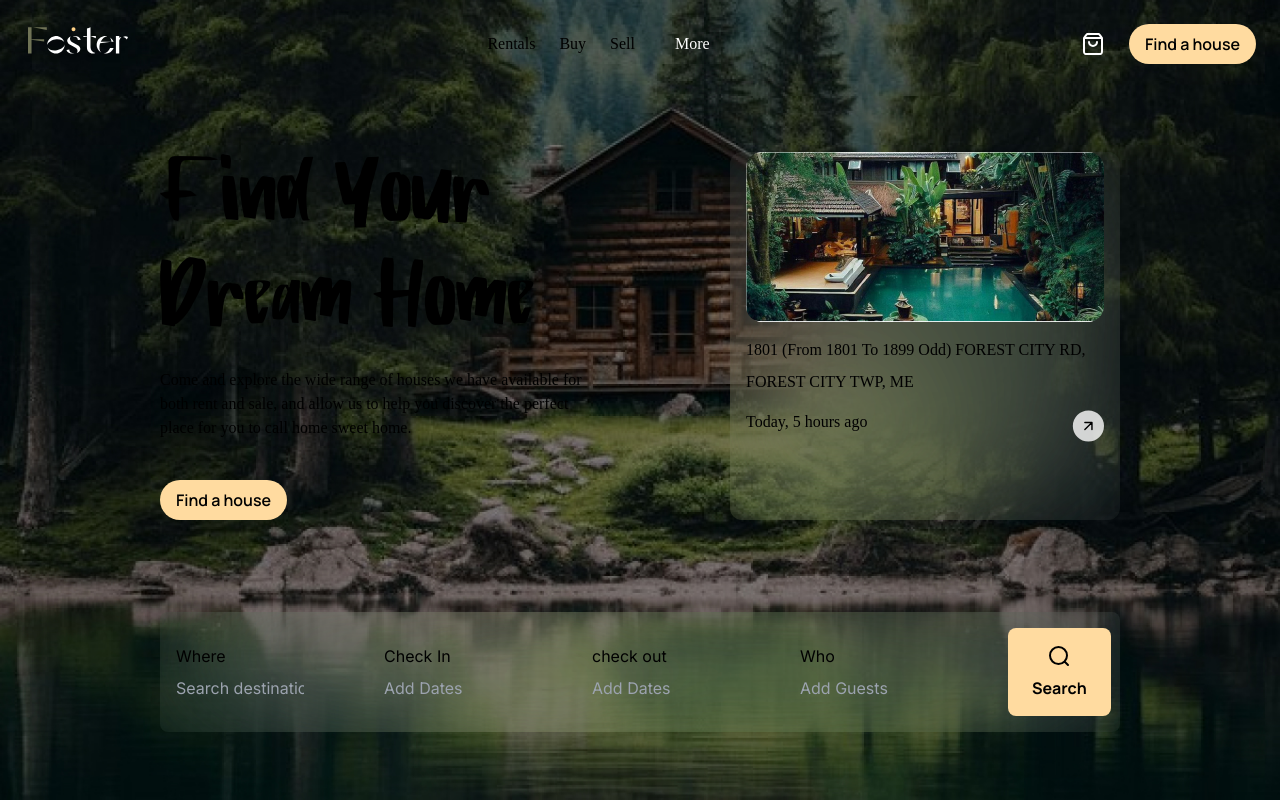
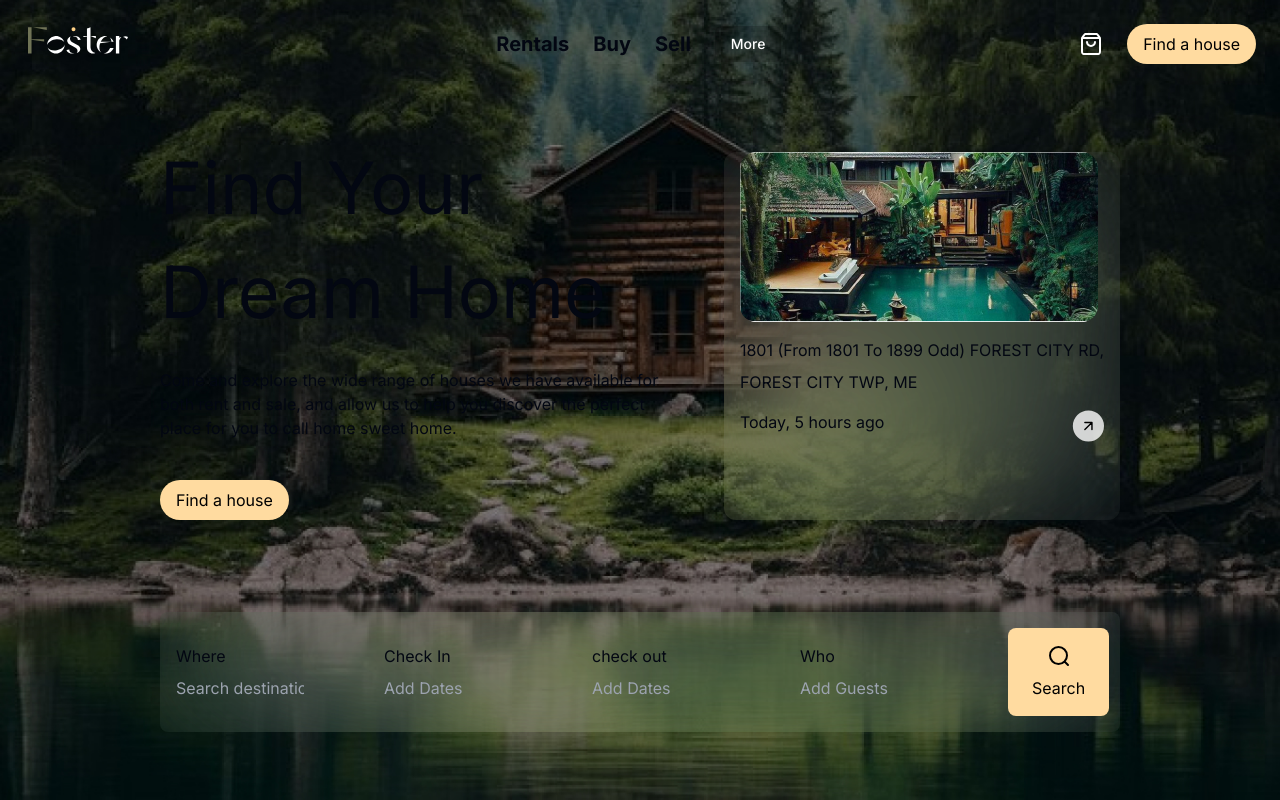
Before and after one commit to igorntwari/NextJS, a Next.js app in the folder egreen/: page / in a window 1280 px wide. Built offline with nearby package versions, Linux system fonts and the light colour scheme.

Commit message:
add shadcn/ui

```diff
--- a/egreen/src/app/globals.css
+++ b/egreen/src/app/globals.css
@@ -2,62 +2,75 @@
   @tailwind components;
   @tailwind utilities;
 
-@font-face {
-  font-family: 'Manrope-Bold';
-  src: url('../assets/fonts/Manrope/static/Manrope-Bold.ttf') ;
-}
-@font-face {
-  font-family: 'Manrope-ExtraBold';
-  src: url('../assets/fonts/Manrope/static/Manrope-ExtraBold.ttf') ;
-}
-@font-face {
-  font-family: 'Manrope-Light';
-  src: url('../assets/fonts/Manrope/static/Manrope-Light.ttf') ;
-}
-@font-face {
-  font-family: 'Manrope-Medium';
-  src: url('../assets/fonts/Manrope/static/Manrope-Medium.ttf') ;
-}
-@font-face {
-  font-family: 'Manrope-ExtraLight';
-  src: url('../assets/fonts/Manrope/static/Manrope-ExtraLight.ttf') ;
-}
-@font-face {
-  font-family: 'Manrope-SemiBold';
-  src: url('../assets/fonts/Manrope/static/Manrope-SemiBold.ttf') ;
+  @layer base {
+    :root {
+      --background: 0 0% 100%;
+      --foreground: 224 71.4% 4.1%;
+
+      --card: 0 0% 100%;
+      --card-foreground: 224 71.4% 4.1%;
+
+      --popover: 0 0% 100%;
+      --popover-foreground: 224 71.4% 4.1%;
+
+      --primary: 220.9 39.3% 11%;
+      --primary-foreground: 210 20% 98%;
+
+      --secondary: 220 14.3% 95.9%;
+      --secondary-foreground: 220.9 39.3% 11%;
+
+      --muted: 220 14.3% 95.9%;
+      --muted-foreground: 220 8.9% 46.1%;
+
+      --accent: 220 14.3% 95.9%;
+      --accent-foreground: 220.9 39.3% 11%;
+
+      --destructive: 0 84.2% 60.2%;
+      --destructive-foreground: 210 20% 98%;
+
+      --border: 220 13% 91%;
+      --input: 220 13% 91%;
+      --ring: 224 71.4% 4.1%;
+
+      --radius: 0.5rem;
     }
 
- @font-face {
-  font-family:'Roger-main' ;
-  src: url('../assets/fonts/roger/RogerBold-WyryG.otf');
- }
+    .dark {
+      --background: 224 71.4% 4.1%;
+      --foreground: 210 20% 98%;
 
-:root {
-  --foreground-rgb: 0, 0, 0;
-  --background-start-rgb: 214, 219, 220;
-  --background-end-rgb: 255, 255, 255;
-}
+      --card: 224 71.4% 4.1%;
+      --card-foreground: 210 20% 98%;
 
-@media (prefers-color-scheme: dark) {
-  :root {
-    --foreground-rgb: 255, 255, 255;
-    --background-start-rgb: 0, 0, 0;
-    --background-end-rgb: 0, 0, 0;
+      --popover: 224 71.4% 4.1%;
+      --popover-foreground: 210 20% 98%;
+
+      --primary: 210 20% 98%;
+      --primary-foreground: 220.9 39.3% 11%;
+
+      --secondary: 215 27.9% 16.9%;
+      --secondary-foreground: 210 20% 98%;
+
+      --muted: 215 27.9% 16.9%;
+      --muted-foreground: 217.9 10.6% 64.9%;
+
+      --accent: 215 27.9% 16.9%;
+      --accent-foreground: 210 20% 98%;
+
+      --destructive: 0 62.8% 30.6%;
+      --destructive-foreground: 210 20% 98%;
+
+      --border: 215 27.9% 16.9%;
+      --input: 215 27.9% 16.9%;
+      --ring: 216 12.2% 83.9%;
     }
   }
 
+  @layer base {
+    * {
+      @apply border-border;
+    }
     body {
-  color: rgb(var(--foreground-rgb));
-  background: linear-gradient(
-      to bottom,
-      transparent,
-      rgb(var(--background-end-rgb))
-    )
-    rgb(var(--background-start-rgb));
-}
-
-@layer utilities {
-  .text-balance {
-    text-wrap: balance;
+      @apply bg-background text-foreground;
     }
   }
--- /dev/null
+++ b/egreen/src/components/ui/hover-card.tsx
@@ -0,0 +1,29 @@
+"use client"
+
+import * as React from "react"
+import * as HoverCardPrimitive from "@radix-ui/react-hover-card"
+
+import { cn } from "@/lib/utils"
+
+const HoverCard = HoverCardPrimitive.Root
+
+const HoverCardTrigger = HoverCardPrimitive.Trigger
+
+const HoverCardContent = React.forwardRef<
+  React.ElementRef<typeof HoverCardPrimitive.Content>,
+  React.ComponentPropsWithoutRef<typeof HoverCardPrimitive.Content>
+>(({ className, align = "center", sideOffset = 4, ...props }, ref) => (
+  <HoverCardPrimitive.Content
+    ref={ref}
+    align={align}
+    sideOffset={sideOffset}
+    className={cn(
+      "z-50 w-64 rounded-md border bg-popover p-4 text-popover-foreground shadow-md outline-none data-[state=open]:animate-in data-[state=closed]:animate-out data-[state=closed]:fade-out-0 data-[state=open]:fade-in-0 data-[state=closed]:zoom-out-95 data-[state=open]:zoom-in-95 data-[side=bottom]:slide-in-from-top-2 data-[side=left]:slide-in-from-right-2 data-[side=right]:slide-in-from-left-2 data-[side=top]:slide-in-from-bottom-2",
+      className
+    )}
+    {...props}
+  />
+))
+HoverCardContent.displayName = HoverCardPrimitive.Content.displayName
+
+export { HoverCard, HoverCardTrigger, HoverCardContent }
--- /dev/null
+++ b/egreen/src/lib/utils.ts
@@ -0,0 +1,6 @@
+import { type ClassValue, clsx } from "clsx"
+import { twMerge } from "tailwind-merge"
+
+export function cn(...inputs: ClassValue[]) {
+  return twMerge(clsx(inputs))
+}
--- a/egreen/src/pages/LandingPage.tsx
+++ b/egreen/src/pages/LandingPage.tsx
@@ -38,7 +38,7 @@
         <span>
           <Logo />
         </span>
-        <div className="font-Manrope-Regular items-center flex gap-6 cursor-pointer">
+        <div className="font-Manrope-Regular font-bold text-xl items-center flex gap-6 cursor-pointer">
           <span>Rentals</span>
           <span>Buy</span>
           <span>Sell</span>
--- a/egreen/tailwind.config.ts
+++ b/egreen/tailwind.config.ts
@@ -1,30 +1,80 @@
-import type { Config } from "tailwindcss";
+import type { Config } from "tailwindcss"
 
-const config: Config = {
+const config = {
+  darkMode: ["class"],
   content: [
-    "./src/pages/**/*.{js,ts,jsx,tsx,mdx}",
-    "./src/components/**/*.{js,ts,jsx,tsx,mdx}",
-    "./src/app/**/*.{js,ts,jsx,tsx,mdx}",
-  ],
+    './pages/**/*.{ts,tsx}',
+    './components/**/*.{ts,tsx}',
+    './app/**/*.{ts,tsx}',
+    './src/**/*.{ts,tsx}',
+	],
+  prefix: "",
   theme: {
+    container: {
+      center: true,
+      padding: "2rem",
+      screens: {
+        "2xl": "1400px",
+      },
+    },
     extend: {
-      backgroundImage: {
-        "gradient-radial": "radial-gradient(var(--tw-gradient-stops))",
-        "gradient-conic":
-          "conic-gradient(from 180deg at 50% 50%, var(--tw-gradient-stops))",
+      colors: {
+        border: "hsl(var(--border))",
+        input: "hsl(var(--input))",
+        ring: "hsl(var(--ring))",
+        background: "hsl(var(--background))",
+        foreground: "hsl(var(--foreground))",
+        primary: {
+          DEFAULT: "hsl(var(--primary))",
+          foreground: "hsl(var(--primary-foreground))",
+        },
+        secondary: {
+          DEFAULT: "hsl(var(--secondary))",
+          foreground: "hsl(var(--secondary-foreground))",
+        },
+        destructive: {
+          DEFAULT: "hsl(var(--destructive))",
+          foreground: "hsl(var(--destructive-foreground))",
+        },
+        muted: {
+          DEFAULT: "hsl(var(--muted))",
+          foreground: "hsl(var(--muted-foreground))",
+        },
+        accent: {
+          DEFAULT: "hsl(var(--accent))",
+          foreground: "hsl(var(--accent-foreground))",
+        },
+        popover: {
+          DEFAULT: "hsl(var(--popover))",
+          foreground: "hsl(var(--popover-foreground))",
+        },
+        card: {
+          DEFAULT: "hsl(var(--card))",
+          foreground: "hsl(var(--card-foreground))",
+        },
       },
-      fontFamily: {
-        "Manrope-Regular": "Manrope-Regular",
-        "Manrope-bold": "Manrope-bold",
-        "Manrope-extralight": "Manrope-ExtraLight",
-        "Manrope-light": "Manrope-light",
-        "Manrope-medium": "Manrope-medium",
-        "Manrope-semiBold": "Manrope-semiBold",
-        "Manrope-extraBold": "Manrope-extraBold",
-        "Roger-main": "Roger-main",
+      borderRadius: {
+        lg: "var(--radius)",
+        md: "calc(var(--radius) - 2px)",
+        sm: "calc(var(--radius) - 4px)",
+      },
+      keyframes: {
+        "accordion-down": {
+          from: { height: "0" },
+          to: { height: "var(--radix-accordion-content-height)" },
+        },
+        "accordion-up": {
+          from: { height: "var(--radix-accordion-content-height)" },
+          to: { height: "0" },
+        },
+      },
+      animation: {
+        "accordion-down": "accordion-down 0.2s ease-out",
+        "accordion-up": "accordion-up 0.2s ease-out",
       },
     },
   },
-  plugins: [],
-};
-export default config;
+  plugins: [require("tailwindcss-animate")],
+} satisfies Config
+
+export default config
```
Also changed, not shown: egreen/package.json (+11 -1 lines), egreen/components.json (added), 1 other file (tests, documents, lock files or other folders). Lines whose indentation alone changed are shown as unchanged.
